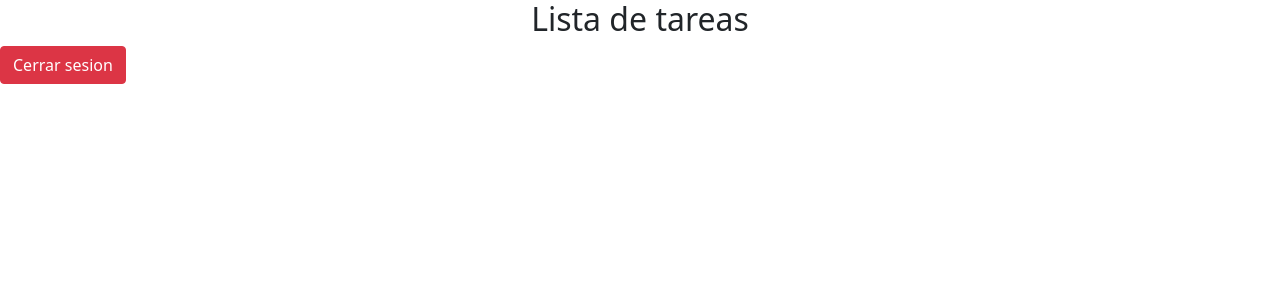
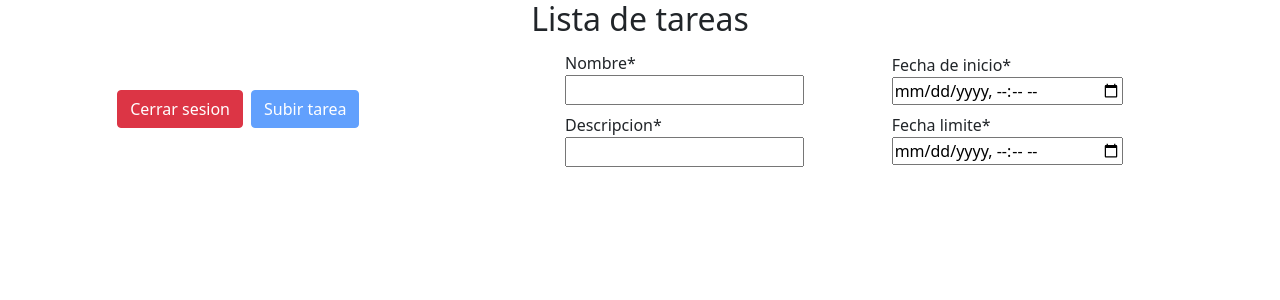
Before and after one commit to t1mk1ll3r4ll/TaskChallenge, a Next.js app: page /authenticated in a window 1280 px wide. Shown: the top 300 px of the page. Built offline with nearby package versions, Linux system fonts and the light colour scheme; no server answers.

Commit message:
added states and upload to firebase
added text fields to add data of task to firebase

```diff
--- a/src/pages/authenticated.js
+++ b/src/pages/authenticated.js
@@ -1,15 +1,34 @@
-import React from "react";
-import firebase from "firebase/app";
+import React, { useState } from "react";
 import { Heading } from "@chakra-ui/react";
 import { Button } from "react-bootstrap";
-
+import firebaseclient from "../firebaseClient";
+import firebase from "firebase";
+import { Table } from "react-bootstrap";
+import {
+  Flex,
+  Box,
+  Input,
+  Stack,
+  FormControl,
+  FormLabel,
+} from "@chakra-ui/react";
+firebaseclient();
 export default function Authenticated() {
+  const db = firebase.firestore();
+  const [name, setName] = useState("");
+  const [desc, setDesc] = useState("");
+  const [start, setStart] = useState("");
+  const [expire, setExpire] = useState("");
+  const [status, setStatus] = useState("");
   return (
     <div>
-      <Heading as="h2" textAlign="center">
+      <Heading as="h2" textAlign=" center" mx="auto">
         Lista de tareas
       </Heading>
 
+      <Flex align="center">
+        <Box w={300} my={5} mx="auto">
+          <Stack justify="center" isInline>
             <Button
               variant="danger"
               onClick={async () => {
@@ -19,6 +38,94 @@ export default function Authenticated() {
             >
               Cerrar sesion
             </Button>
+            <Button
+              disabled={
+                name === "" || desc === "" || start === "" || expire === ""
+              }
+              onClick={() => {
+                subirdatos(name, desc, start, expire, status);
+                setName("");
+                setDesc("");
+                setExpire("");
+                setStart("");
+              }}
+            >
+              Subir tarea
+            </Button>
+          </Stack>
+        </Box>
+
+        <Box w={150} my={5} mx="auto">
+          <Stack>
+            <FormControl isRequired>
+              <FormLabel htmlFor="text">Nombre</FormLabel>
+              <Input
+                onChange={(e) => setName(e.target.value)}
+                type="text"
+                id="taskName"
+                value={name}
+                aria-describedby="taskName-helper-text"
+              ></Input>
+            </FormControl>
+
+            <FormControl isRequired insetInline>
+              <FormLabel htmlFor="text">Descripcion</FormLabel>
+              <Input
+                onChange={(e) => setDesc(e.target.value)}
+                type="text"
+                id="taskDesc"
+                value={desc}
+                aria-describedby="taskDesc-helper-text"
+              ></Input>
+            </FormControl>
+          </Stack>
+        </Box>
+        <Box w={300} my={5} mx="auto">
+          <Stack>
+            <FormControl isRequired insetInline>
+              <FormLabel htmlFor="text">Fecha de inicio</FormLabel>
+              <Input
+                onChange={(e) => setStart(e.target.value)}
+                type="datetime-local"
+                id="taskStart"
+                value={start}
+                aria-describedby="taskstart-helper-text"
+              ></Input>
+            </FormControl>
+
+            <FormControl isRequired insetInline>
+              <FormLabel htmlFor="text">Fecha limite</FormLabel>
+              <Input
+                onChange={(e) => setExpire(e.target.value)}
+                type="datetime-local"
+                id="taskExpire"
+                value={expire}
+                aria-describedby="taskExpire-helper-text"
+              ></Input>
+            </FormControl>
+          </Stack>
+        </Box>
+      </Flex>
+      <Table></Table>
     </div>
   );
 }
+
+function subirdatos(name, desc, start, expire, status) {
+  const db = firebase.firestore();
+
+  db.collection("Tarea")
+    .add({
+      name: name,
+      description: desc,
+      start: start,
+      expire: expire,
+      status: "ongoing",
+    })
+    .then((docRef) => {
+      alert("Tarea escrita con exito");
+    })
+    .catch((error) => {
+      alert("ocurrio un error al guardar la tarea " + error);
+    });
+}
```
Also changed, not shown: 1 other file (tests, documents, lock files or other folders). Lines whose indentation alone changed are shown as unchanged.
